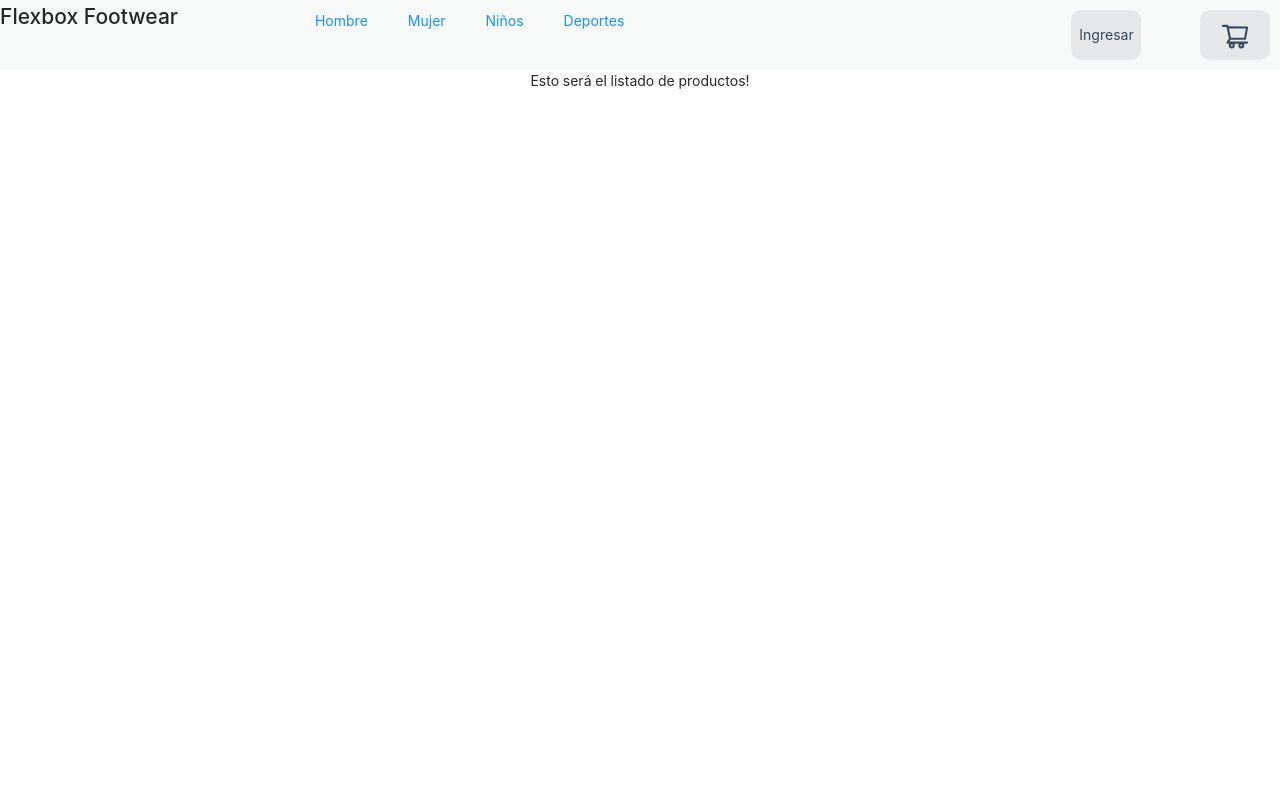
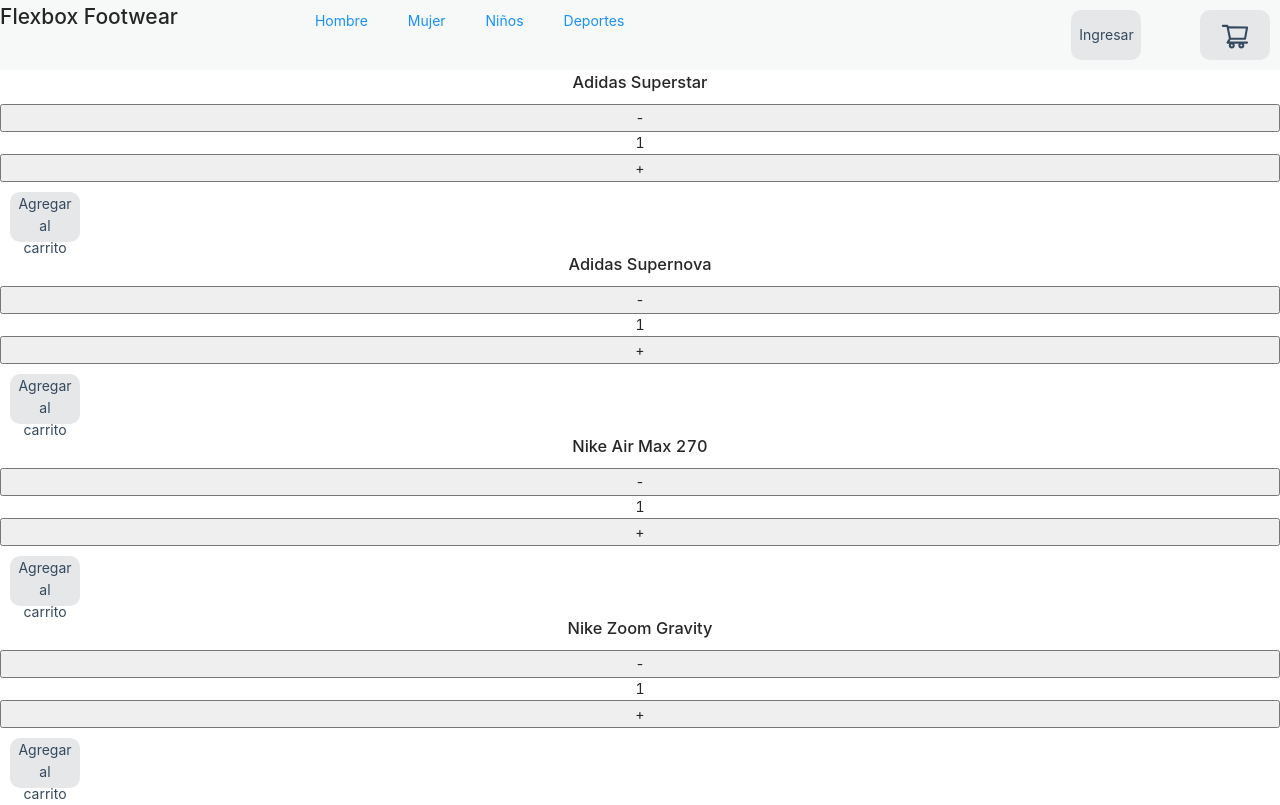
Before and after one commit to LucasVega99/proyecto-integrador-react-vega, a React (Create React App) app: page / in a window 1280 px wide. Built offline with nearby package versions, Linux system fonts and the light colour scheme.

Commit message:
contador

```diff
--- a/src/App.js
+++ b/src/App.js
@@ -1,4 +1,3 @@
-import logo from './logo.svg';
 import './App.css';
 import NavBar from './components/NavBar';
 import ItemListContainer from './components/ItemListContainer';
@@ -7,7 +6,7 @@
   return (
     <div className="App">
       <NavBar />
-      <ItemListContainer greeting='Esto será el listado de productos!'/>
+      <ItemListContainer />
     </div>
   );
 }
--- a/src/components/Button.js
+++ b/src/components/Button.js
@@ -5,4 +5,4 @@
         )
 }
 
-export default Button
+export default Button;
--- /dev/null
+++ b/src/components/ItemCount.css
@@ -0,0 +1,5 @@
+.sumarItemCarrito {
+    display: flex;
+    flex-direction: column;
+
+}
--- /dev/null
+++ b/src/components/ItemCount.js
@@ -0,0 +1,31 @@
+import React, {useState} from 'react';
+import Button from './Button'
+import './ItemCount.css'
+
+const ItemCount = ({nombreProducto, stock}) => {
+
+    const [contador, setContador] = useState (1);
+
+    const restarCarrito = () => {
+        if (contador > 1) {
+            setContador (contador - 1)
+        }
+    }
+    const sumarCarrito = () => {
+        if (contador < stock) {
+            setContador (contador + 1)
+        }
+    }
+
+    return(
+        <div className='sumarItemCarrito'>
+            <h3>{nombreProducto}</h3>
+            <button onClick={restarCarrito}>-</button>
+            <div>{contador}</div>
+            <button onClick={sumarCarrito}>+</button>
+            <Button label='Agregar al carrito'/>
+        </div>
+    )
+}
+
+export default ItemCount;
--- a/src/components/ItemListContainer.js
+++ b/src/components/ItemListContainer.js
@@ -1,7 +1,13 @@
-const ItemListContainer = ({greeting}) => {
+import ItemCount from "./ItemCount";
+
+const ItemListContainer = () => {
     return (
         <div>
-            {greeting}
+
+            <ItemCount nombreProducto='Adidas Superstar' stock={25} />
+            <ItemCount nombreProducto='Adidas Supernova' stock={15}/>
+            <ItemCount nombreProducto='Nike Air Max 270' stock={25}/>
+            <ItemCount nombreProducto='Nike Zoom Gravity' stock={5}/>
         </div>
     )
 }
```
